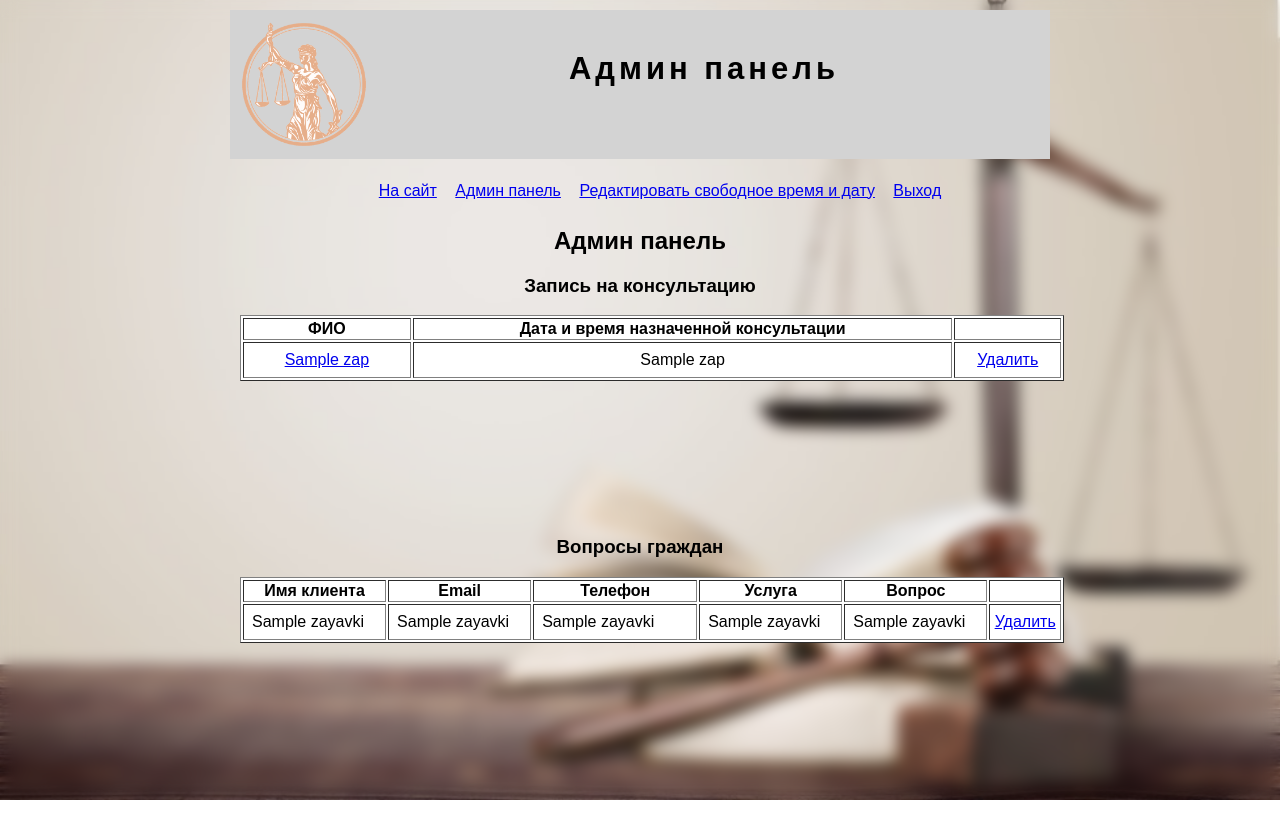
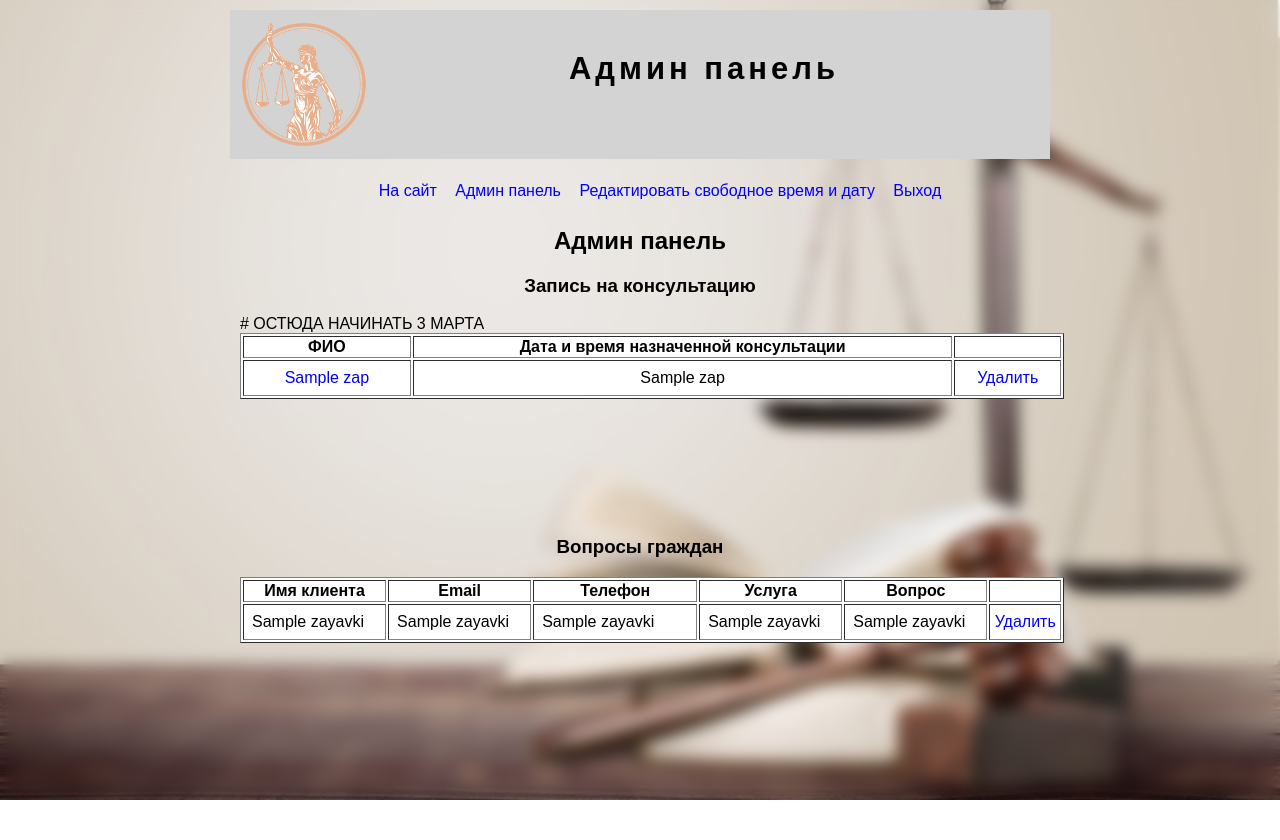
Before and after one commit to gromchenko/flask, a Flask app: template templates/admin/login.html in a window 1280 px wide. Shown: the top 840 px of the page. Run offline with Flask 3, Linux system fonts and the light colour scheme; a user stored in the database is signed in; the template is opened without the code that fills it: most values are stand-ins (such as "Sample title", 1, 10 or a date in 2020).

Commit message:
07/03/2024 дополнения

```diff
--- a/app.py
+++ b/app.py
@@ -184,7 +184,6 @@ def logoutadmin():
   del session['login']
  return redirect('/')
 
-
 @app.route('/admin/login', methods=('POST', 'GET'))
 def admin():
  conn = get_db_connection()
@@ -192,6 +191,7 @@ def admin():
  zayavki = cursor.execute('select * from zayavki').fetchall()
  conn.commit()
  zap = cursor.execute('select * from zap order by id desc').fetchall()
+
  conn.commit()
  users = cursor.execute('select * from users').fetchall()
  conn.commit()
--- a/static/app.css
+++ b/static/app.css
@@ -37,7 +37,7 @@ body{
     margin: 7px
 }
 a{
-    text-decoration: none
+    text-decoration: none;
     color: blue
 }
 a:hover{
--- a/templates/admin/login.html
+++ b/templates/admin/login.html
@@ -24,7 +24,7 @@
 
             </th>
         </tr>
-        {% for z in data.zap %}
+        {% for z in data.zap %}  # ОСТЮДА НАЧИНАТЬ 3 МАРТА
             <tr>
                 <td align="center" style="padding: 8px"><a href="/userdetail/{{z[3]}}">{{z[1]}}</a></td>
                  <td align="center" style="padding: 8px">{{z[2].replace('T', ' ')[:10]}} {{z[2].replace('T', ' ')[10:]}}</td>
```
